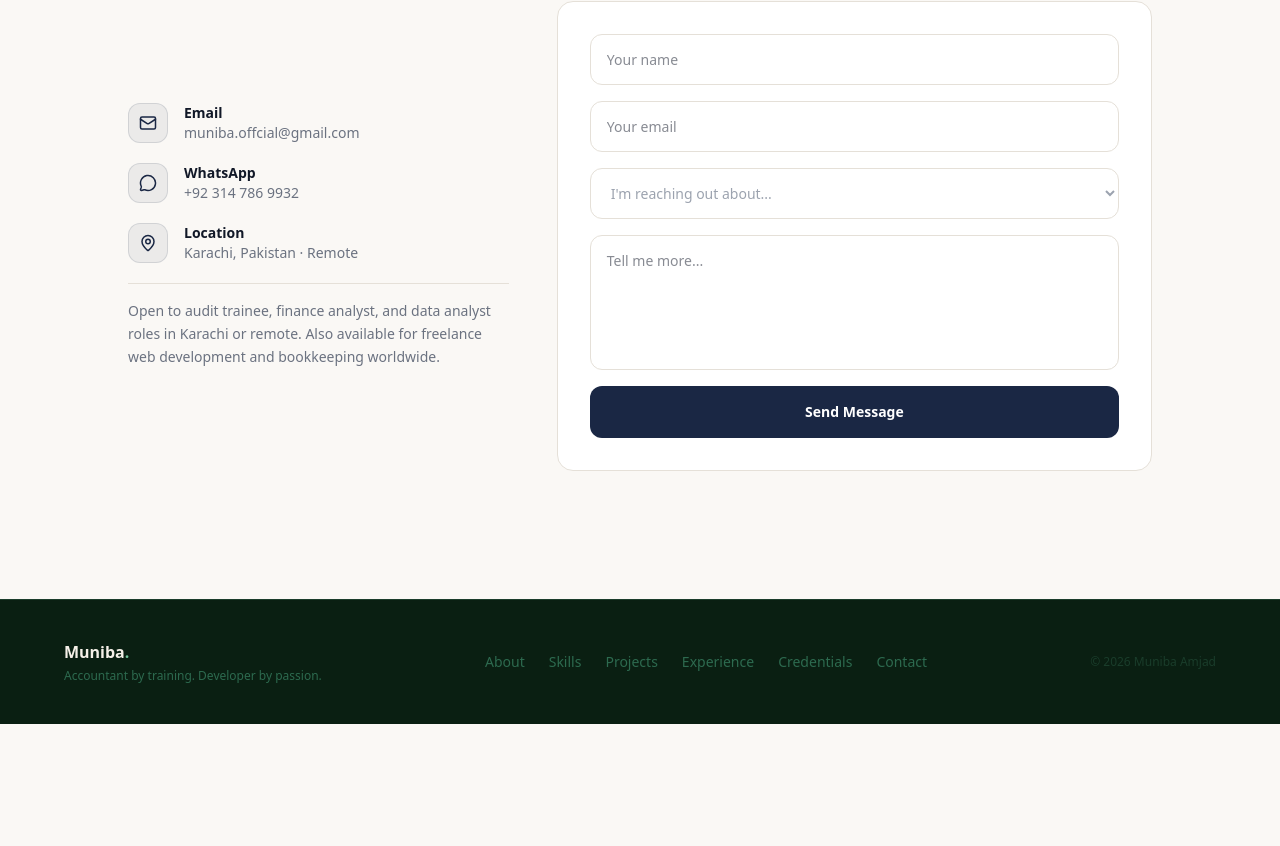
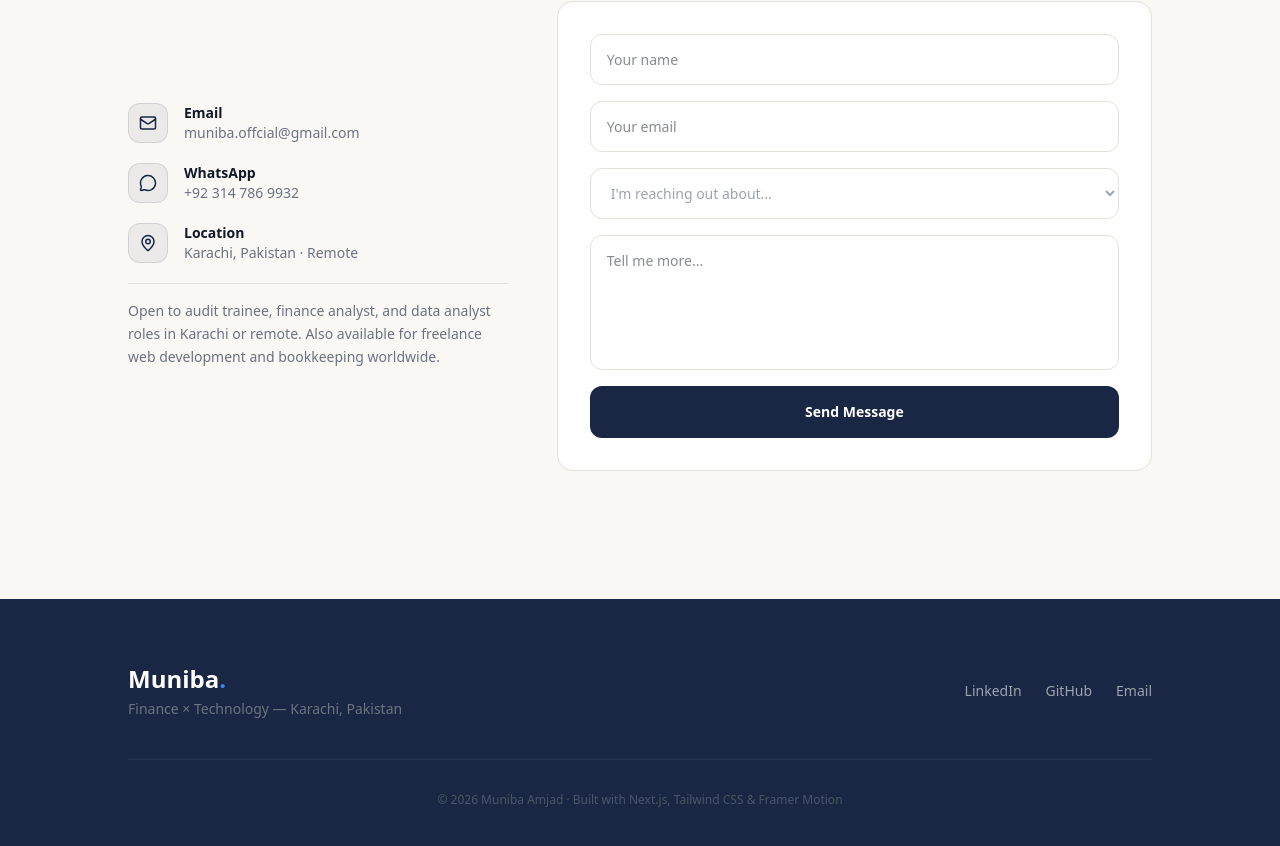
Before and after one commit to Munibaamjad/muniba-portfolio, a Next.js app: page / in a window 1280 px wide. Shown: the part 6377-7223 px from the top of the page. Before the commit the page ends 7101 px from the top, so only its background shows below. Built offline with nearby package versions, Linux system fonts and the light colour scheme.

Commit message:
Refactor Footer component layout and links

```diff
--- a/src/components/Footer.tsx
+++ b/src/components/Footer.tsx
@@ -1,24 +1,52 @@
 "use client";
+import { motion } from "framer-motion";
+
 export default function Footer() {
-  const links = ["About","Skills","Projects","Experience","Credentials","Contact"];
   return (
-    <footer className="px-6 py-10" style={{background:"#0a1f12", borderTop:"1px solid #1a3d2b"}}>
-      <div className="max-w-6xl mx-auto flex flex-col md:flex-row justify-between items-center gap-4">
-        <div>
-          <p className="font-bold" style={{color:"#f5f0e8"}}>Muniba<span style={{color:"#74c69d"}}>.</span></p>
-          <p className="text-xs mt-1" style={{color:"#2d6a4f"}}>Accountant by training. Developer by passion.</p>
+    <footer className="py-16 px-6" style={{ background: "#1a2744" }}>
+      <div className="max-w-5xl mx-auto">
+        <div className="flex flex-col md:flex-row items-center justify-between gap-8">
+          <motion.div
+            initial={{ opacity: 0, y: 10 }}
+            whileInView={{ opacity: 1, y: 0 }}
+            viewport={{ once: true }}
+            transition={{ duration: 0.5 }}
+          >
+            <p className="text-2xl font-black mb-1" style={{ color: "#fff" }}>
+              Muniba<span style={{ color: "#3b82f6" }}>.</span>
+            </p>
+            <p className="text-sm" style={{ color: "#6b7280" }}>Finance × Technology — Karachi, Pakistan</p>
+          </motion.div>
+
+          <motion.div
+            initial={{ opacity: 0, y: 10 }}
+            whileInView={{ opacity: 1, y: 0 }}
+            viewport={{ once: true }}
+            transition={{ duration: 0.5, delay: 0.1 }}
+            className="flex gap-6"
+          >
+            {[
+              { label: "LinkedIn", href: "https://linkedin.com/in/muniba-amjad" },
+              { label: "GitHub", href: "https://github.com/Munibaamjad" },
+              { label: "Email", href: "mailto:muniba.offcial@gmail.com" },
+            ].map(link => (
+              <a key={link.label} href={link.href} target="_blank" rel="noopener noreferrer"
+                className="text-sm font-medium transition-colors"
+                style={{ color: "#9ca3af" }}
+                onMouseEnter={e => (e.currentTarget.style.color = "#3b82f6")}
+                onMouseLeave={e => (e.currentTarget.style.color = "#9ca3af")}
+              >
+                {link.label}
+              </a>
+            ))}
+          </motion.div>
         </div>
-        <div className="flex flex-wrap justify-center gap-6 text-sm">
-          {links.map(l => (
-            <a key={l} href={`#${l.toLowerCase()}`} className="transition-colors duration-200"
-              style={{color:"#2d6a4f"}}
-              onMouseEnter={e => (e.currentTarget.style.color="#74c69d")}
-              onMouseLeave={e => (e.currentTarget.style.color="#2d6a4f")}>
-              {l}
-            </a>
-          ))}
+
+        <div className="mt-10 pt-8" style={{ borderTop: "1px solid rgba(255,255,255,0.08)" }}>
+          <p className="text-center text-xs" style={{ color: "#4b5563" }}>
+            © 2026 Muniba Amjad · Built with Next.js, Tailwind CSS &amp; Framer Motion
+          </p>
         </div>
-        <p className="text-xs" style={{color:"#1a3d2b"}}>© 2026 Muniba Amjad</p>
       </div>
     </footer>
   );
```
